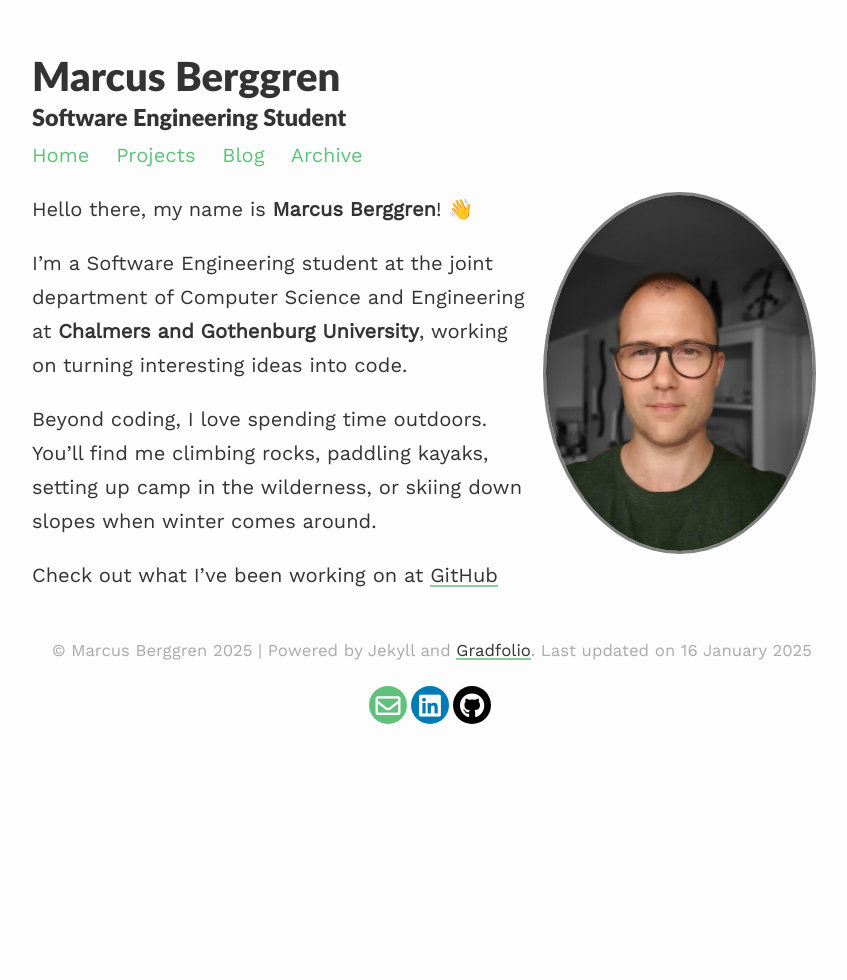
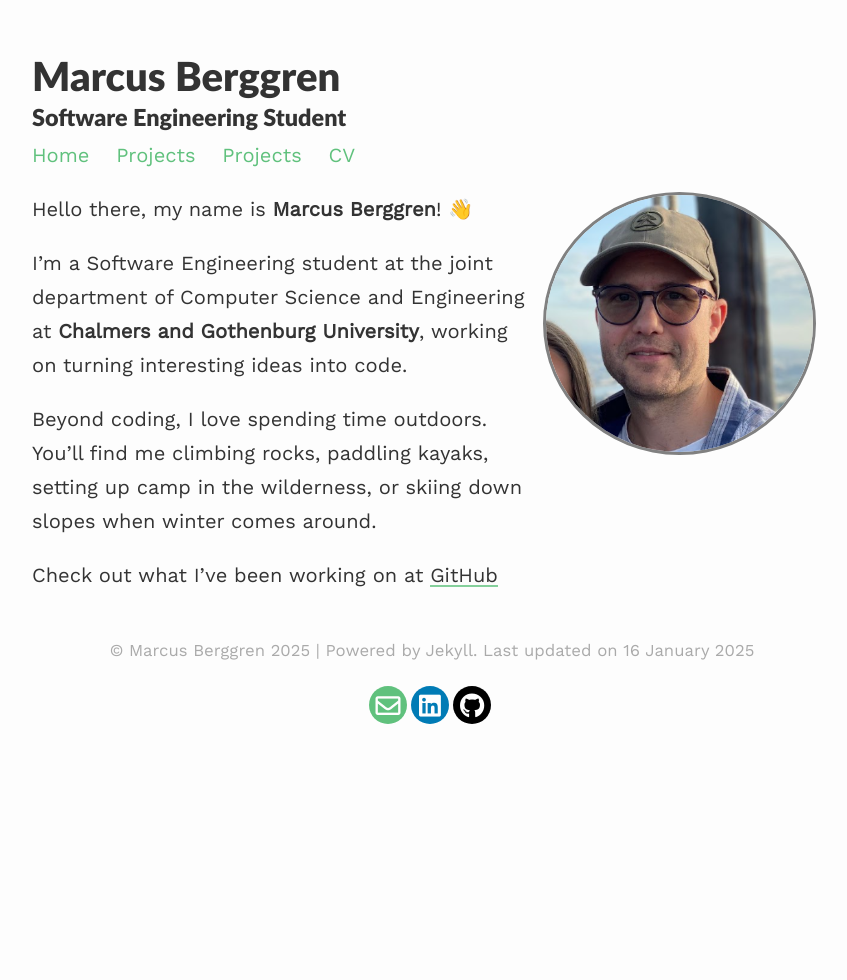
Before and after one commit to m-berggren/m-berggren.github.io, a Jekyll site: the page built from index.md, in a window 1280 px wide. Shown: the whole page, without its empty margins (208-1055 px from the left). Built offline with Jekyll 4.4.1, drawn with Linux system fonts in a browser that asks for light colours; nearby versions of some CDN libraries.

Commit message:
Update webpage navigation

```diff
--- a/_config.yml
+++ b/_config.yml
@@ -1,8 +1,8 @@
 title: Marcus Berggren
 description: Software Engineering Student
 
-baseurl: "/m-berggren.github.io"          # name of GitHub repository
-url: "https://m-berggren.github.io"       # custom url  to be used instead of GitHub repository
+baseurl: ""                                # name of GitHub repository
+url: "https://m-berggren.github.io"        # custom url  to be used instead of GitHub repository
 email: "mailto:berggren.me@gmail.com"
 
 # Pagination
--- a/_includes/navigation.html
+++ b/_includes/navigation.html
@@ -1,6 +1,7 @@
 <div class="links scroll">
         <a href="{{site.baseurl}}/">Home</a>
         <a href="{{site.baseurl}}/projects/">Projects</a>
-        <a href="{{site.baseurl}}/blog/">Blog</a>
-        <a href="{{site.baseurl}}/archive/">Archive</a>
+        <!-- <a href="{{site.baseurl}}/archive/">Archive</a> -->
+        <a href="{{site.baseurl}}/projects/">Projects</a>
+        <a href="{{site.baseurl}}/cv/">CV</a>
 </div>
--- a/_layouts/clean.html
+++ b/_layouts/clean.html
@@ -29,8 +29,7 @@
         <footer>
           <p class="copy">
             <small> &copy; {{site.title}} {{ site.time | date: '%Y' }}
-                    | Powered by Jekyll and
-                    <a target="_blank" href="https://github.com/jitinnair1/gradfolio/">Gradfolio</a>.
+                    | Powered by Jekyll.
                     Last updated on {{ site.time | date_to_long_string }}
             </small>
           </p>
--- a/_layouts/default.html
+++ b/_layouts/default.html
@@ -34,8 +34,7 @@
         <footer>
           <p class="copy">
             <small> &copy; {{site.title}} {{ site.time | date: '%Y' }}
-                    | Powered by Jekyll and
-                    <a target="_blank" href="https://github.com/jitinnair1/gradfolio/">Gradfolio</a>.
+                    | Powered by Jekyll.
                     Last updated on {{ site.time | date_to_long_string }}
             </small>
           </p>
```
Also changed, not shown: .github/workflows/pages.yml, assets/images/profile.png.
